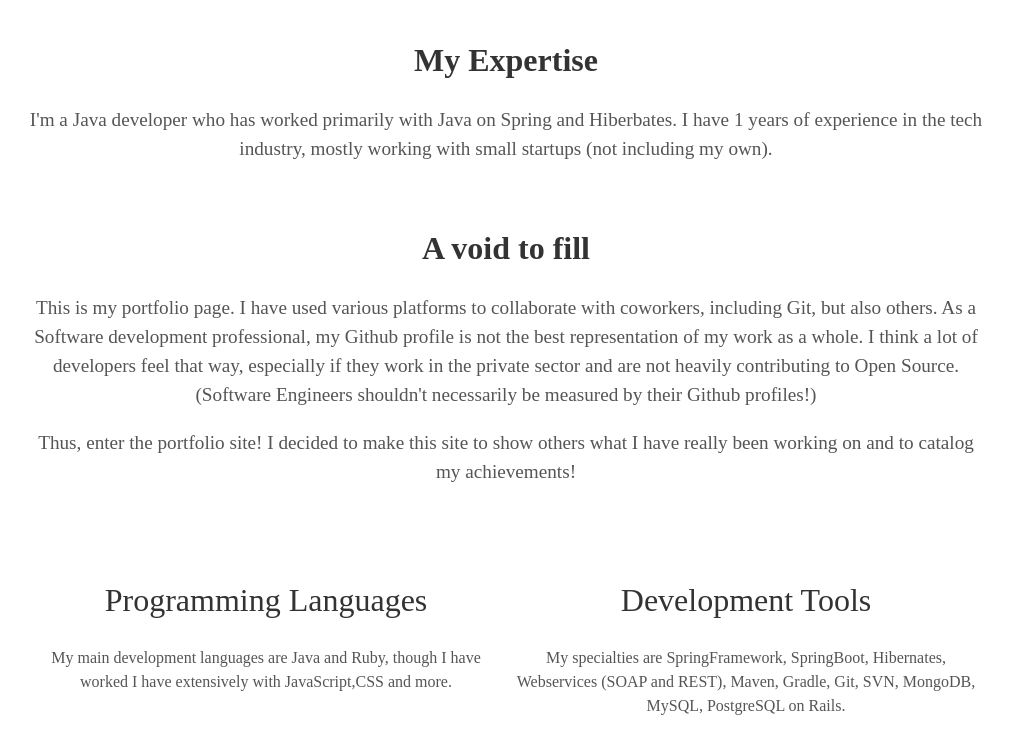
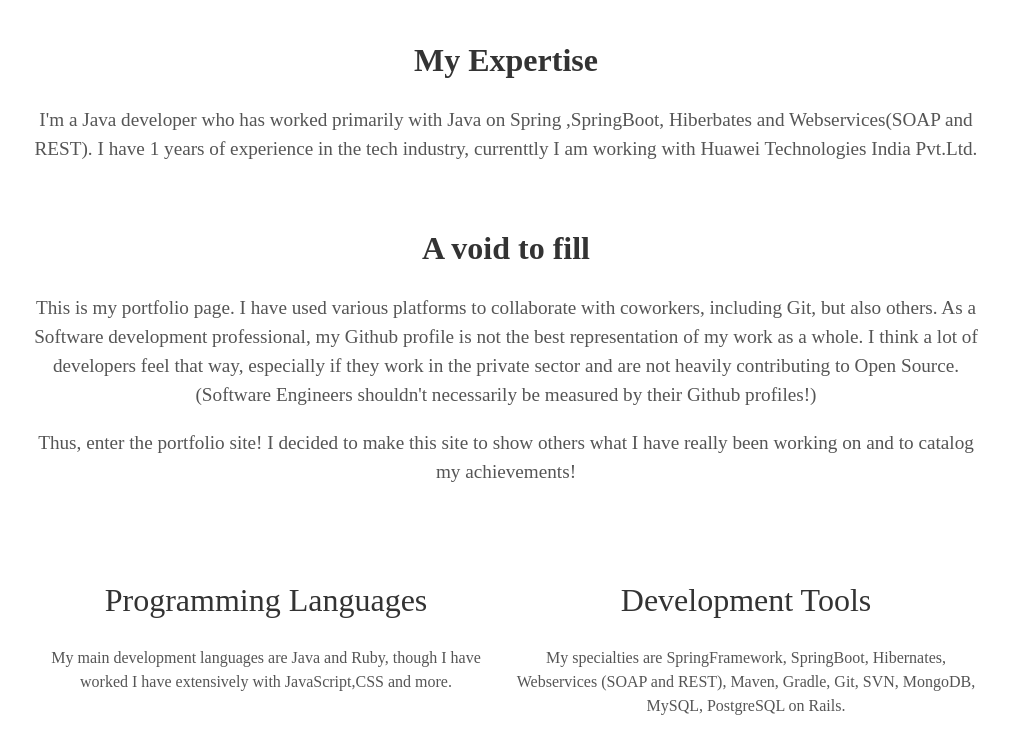
Before and after one commit to praveenspk/praveenspk.github.io, a Jekyll site: the page built from index.html, in a window 1280 px wide and 900 px high, scrolled down 1187 px, cut to the strip 151-900 px from the top of the window. Shown: the whole strip, without its empty margins (134-1146 px from the left). Built offline with Jekyll 4.4.1, drawn with Linux system fonts in a browser that asks for light colours; some web fonts are replaced.

Commit message:
Update _config.yml

```diff
--- a/_config.yml
+++ b/_config.yml
@@ -6,7 +6,7 @@ description: Jekyll Theme Minimal Resume # http://willianjusten.com.br
 
 # User settings
 username: Praveen Kumar
-user_description: I'm a Java developer who has worked primarily with Java on Spring and Hiberbates. I have 1 years of experience in the tech industry, mostly working with small startups (not including my own).
+user_description: I'm a Java developer who has worked primarily with Java on Spring ,SpringBoot, Hiberbates and Webservices(SOAP and REST). I have 1 years of experience in the tech industry, currenttly I am working with Huawei Technologies India Pvt.Ltd.
 user_title: Software Engineer
 email: praveenkumar.saggam@gmail.com
 twitter_username: praveensaggam
```
